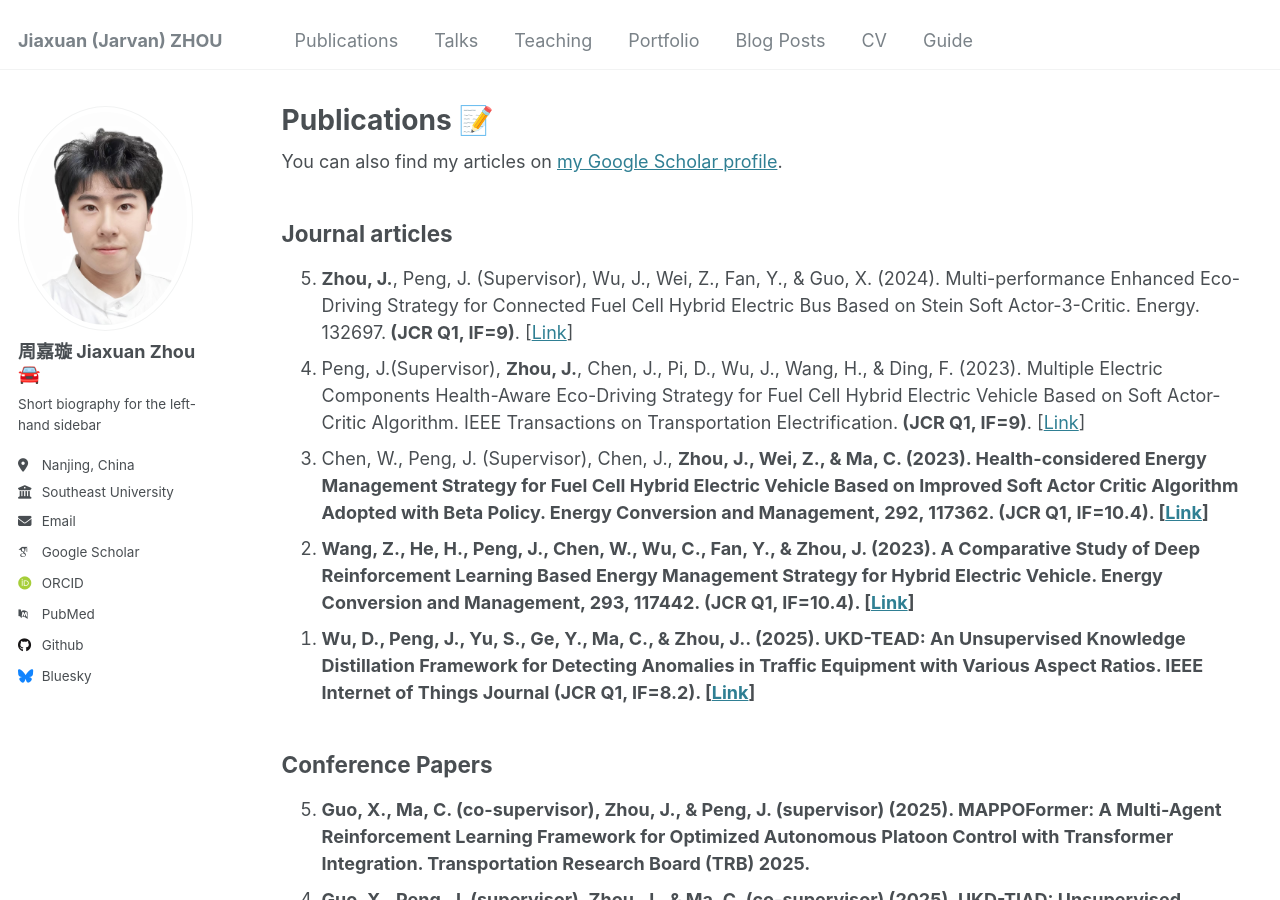
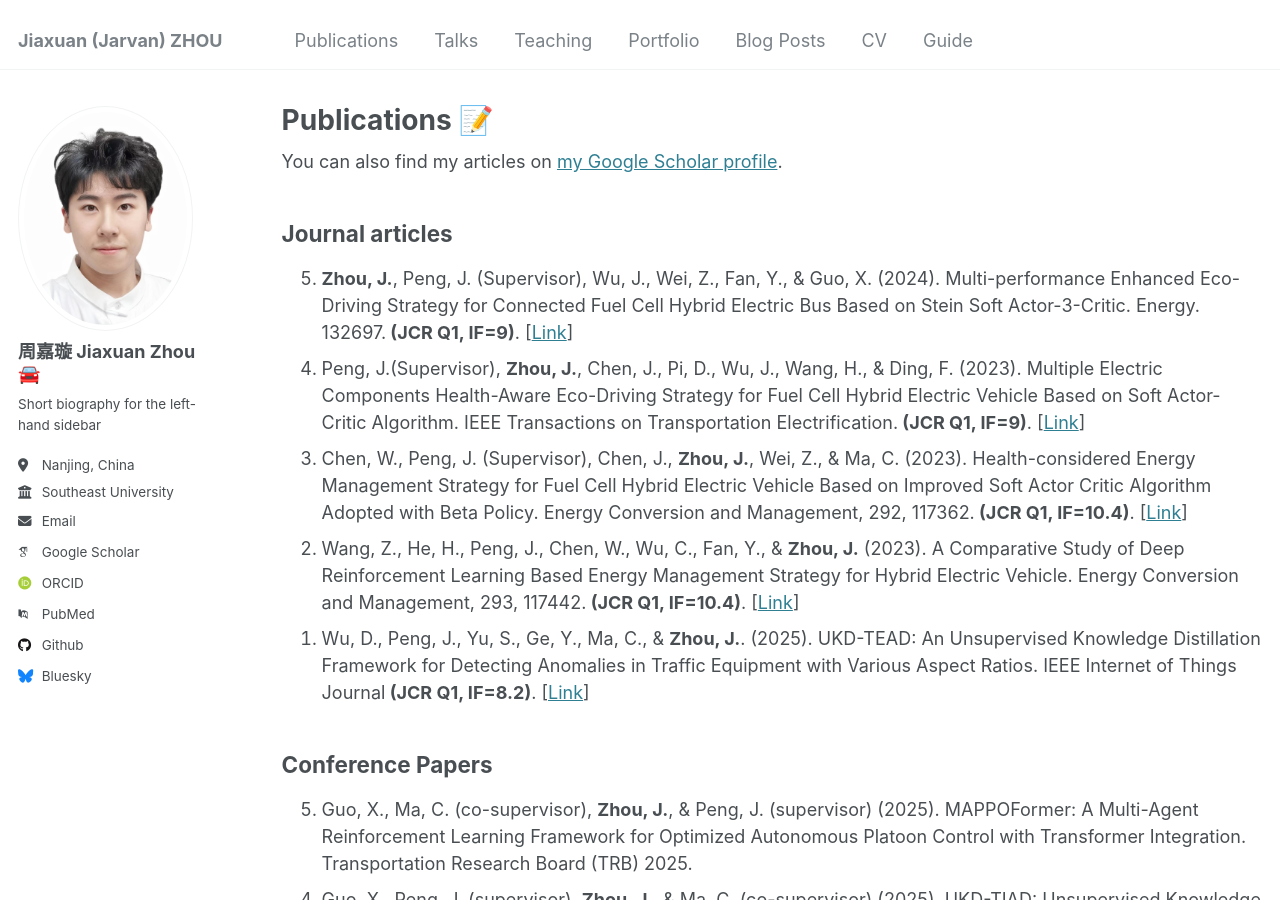
Before and after one commit to jarvanzhouz/jarvanzhouz.github.io, a Jekyll site: the page built from _pages/publications.html, in a window 1280 px wide and 900 px high. Built offline with Jekyll 4.4.1, drawn with Linux system fonts in a browser that asks for light colours; some web fonts are replaced.

```diff
--- a/_pages/publications.html
+++ b/_pages/publications.html
@@ -17,11 +17,11 @@ author_profile: true
         " target="_blank" rel="noopener noreferrer">Link</a>]</li>
 <li>Peng, J.(Supervisor), <strong>Zhou, J.</strong>, Chen, J., Pi, D., Wu, J., Wang, H., & Ding, F. (2023). Multiple Electric Components Health-Aware Eco-Driving Strategy for Fuel Cell Hybrid Electric Vehicle Based on Soft Actor-Critic Algorithm. IEEE Transactions on Transportation Electrification.<strong> (JCR Q1, IF=9)</strong>. [<a href="https://doi.org/10.1109/TTE.2023.3339490.
         " target="_blank" rel="noopener noreferrer">Link</a>]</li>
-<li>Chen, W., Peng, J. (Supervisor), Chen, J., <strong>Zhou, J.<strong>, Wei, Z., & Ma, C. (2023). Health-considered Energy Management Strategy for Fuel Cell Hybrid Electric Vehicle Based on Improved Soft Actor Critic Algorithm Adopted with Beta Policy. Energy Conversion and Management, 292, 117362.<strong> (JCR Q1, IF=10.4)</strong>. [<a href="https://doi.org/10.1109/TTE.2023.3339490.
+<li>Chen, W., Peng, J. (Supervisor), Chen, J., <strong>Zhou, J.</strong>, Wei, Z., & Ma, C. (2023). Health-considered Energy Management Strategy for Fuel Cell Hybrid Electric Vehicle Based on Improved Soft Actor Critic Algorithm Adopted with Beta Policy. Energy Conversion and Management, 292, 117362.<strong> (JCR Q1, IF=10.4)</strong>. [<a href="https://doi.org/10.1109/TTE.2023.3339490.
         " target="_blank" rel="noopener noreferrer">Link</a>]</li>
-<li>Wang, Z., He, H., Peng, J., Chen, W., Wu, C., Fan, Y., & <strong>Zhou, J.<strong> (2023). A Comparative Study of Deep Reinforcement Learning Based Energy Management Strategy for Hybrid Electric Vehicle. Energy Conversion and Management, 293, 117442.<strong> (JCR Q1, IF=10.4)</strong>. [<a href="https://doi.org/10.1109/TTE.2023.3339490.
+<li>Wang, Z., He, H., Peng, J., Chen, W., Wu, C., Fan, Y., & <strong>Zhou, J.</strong> (2023). A Comparative Study of Deep Reinforcement Learning Based Energy Management Strategy for Hybrid Electric Vehicle. Energy Conversion and Management, 293, 117442.<strong> (JCR Q1, IF=10.4)</strong>. [<a href="https://doi.org/10.1109/TTE.2023.3339490.
         " target="_blank" rel="noopener noreferrer">Link</a>]</li>
-<li>Wu, D., Peng, J., Yu, S., Ge, Y., Ma, C., & <strong>Zhou, J.<strong>. (2025). UKD-TEAD: An Unsupervised Knowledge Distillation Framework for Detecting Anomalies in Traffic Equipment with Various Aspect Ratios. IEEE Internet of Things Journal<strong> (JCR Q1, IF=8.2)</strong>. [<a href="https://doi.org/10.1109/TTE.2023.3339490.
+<li>Wu, D., Peng, J., Yu, S., Ge, Y., Ma, C., & <strong>Zhou, J.</strong>. (2025). UKD-TEAD: An Unsupervised Knowledge Distillation Framework for Detecting Anomalies in Traffic Equipment with Various Aspect Ratios. IEEE Internet of Things Journal<strong> (JCR Q1, IF=8.2)</strong>. [<a href="https://doi.org/10.1109/TTE.2023.3339490.
         " target="_blank" rel="noopener noreferrer">Link</a>]</li>
 
 
```
